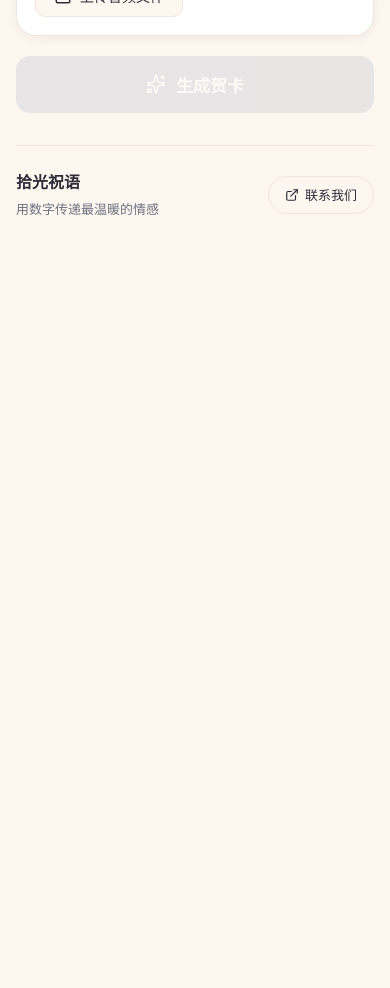
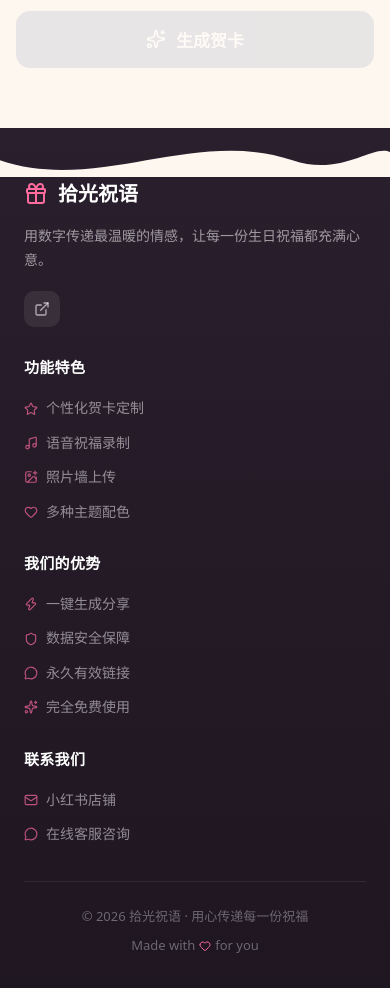
Before and after one commit to alingggsketch/cardbir, a React (Vite) app: page /card/1 in a window 390 px wide. Shown: the part 1640-2628 px from the top of the page. Before the commit the page ends 1944 px from the top, so only its background shows below. Built offline with nearby package versions, Linux system fonts and the light colour scheme.

Commit message:
feat: remove default material feature and update styles

```diff
--- a/src/index.css
+++ b/src/index.css
@@ -474,37 +474,6 @@ textarea {
   margin-top: 8px;
 }
 
-.btn-default-material {
-  display: inline-flex;
-  align-items: center;
-  gap: 6px;
-  margin-top: 10px;
-  padding: 8px 16px;
-  border-radius: 8px;
-  background: linear-gradient(135deg, var(--theme), #ff9a56);
-  color: white;
-  font-size: 13px;
-  font-weight: 500;
-  border: none;
-  cursor: pointer;
-  transition: opacity 0.2s, transform 0.15s;
-}
-
-.btn-default-material:hover {
-  opacity: 0.9;
-  transform: translateY(-1px);
-}
-
-.btn-default-material:active {
-  transform: translateY(0);
-}
-
-.btn-default-material:disabled {
-  opacity: 0.5;
-  cursor: not-allowed;
-  transform: none;
-}
-
 /* Audio Recorder */
 .audio-controls {
   display: flex;
@@ -544,6 +513,14 @@ textarea {
 @keyframes pulse-red {
   0%, 100% { box-shadow: 0 0 0 0 rgba(239, 68, 68, 0.4); }
   50% { box-shadow: 0 0 0 8px rgba(239, 68, 68, 0); }
+}
+
+@keyframes heartbeat {
+  0%, 100% { transform: scale(1); }
+  15% { transform: scale(1.2); }
+  30% { transform: scale(1); }
+  45% { transform: scale(1.15); }
+  60% { transform: scale(1); }
 }
 
 .btn-upload-audio {
@@ -758,57 +735,181 @@ textarea {
   animation: spin 0.8s linear infinite;
 }
 
-/* ===== Create Page Footer ===== */
-.create-footer {
+/* ===== Site Footer ===== */
+.site-footer {
+  position: relative;
+  background: linear-gradient(180deg, #2a1f2d 0%, #1e1621 100%);
+  color: rgba(255, 255, 255, 0.8);
+  margin-top: 0;
+}
+
+.footer-wave {
+  position: relative;
+  top: -1px;
+  color: var(--bg);
+  line-height: 0;
+}
+
+.footer-wave svg {
+  width: 100%;
+  height: 50px;
+}
+
+.footer-inner {
+  max-width: 960px;
+  margin: 0 auto;
+  padding: 0 24px 32px;
+}
+
+.footer-grid {
+  display: grid;
+  grid-template-columns: 1.4fr 1fr 1fr 1fr;
+  gap: 40px;
+  padding-bottom: 36px;
+  border-bottom: 1px solid rgba(255, 255, 255, 0.08);
+}
+
+/* Brand Column */
+.footer-brand-col {
+  padding-right: 20px;
+}
+
+.footer-logo {
+  display: flex;
+  align-items: center;
+  gap: 10px;
+  font-size: 20px;
+  font-weight: 700;
+  font-family: var(--font-display);
+  color: #fff;
+  margin-bottom: 14px;
+}
+
+.footer-logo svg {
+  color: var(--theme);
+}
+
+.footer-tagline {
+  font-size: 14px;
+  line-height: 1.7;
+  color: rgba(255, 255, 255, 0.55);
+  margin-bottom: 20px;
+}
+
+.footer-social {
+  display: flex;
+  gap: 10px;
+}
+
+.social-icon {
+  display: flex;
+  align-items: center;
+  justify-content: center;
+  width: 36px;
+  height: 36px;
+  border-radius: 10px;
+  background: rgba(255, 255, 255, 0.08);
+  color: rgba(255, 255, 255, 0.6);
+  text-decoration: none;
+  transition: all 0.25s;
+}
+
+.social-icon:hover {
+  background: var(--theme);
+  color: #fff;
+  transform: translateY(-2px);
+}
+
+/* Link Columns */
+.footer-heading {
+  font-size: 15px;
+  font-weight: 600;
+  color: #fff;
+  margin-bottom: 18px;
+  letter-spacing: 0.3px;
+}
+
+.footer-links {
+  list-style: none;
+  display: flex;
+  flex-direction: column;
+  gap: 12px;
+}
+
+.footer-links li {
+  display: flex;
+  align-items: center;
+  gap: 8px;
+  font-size: 14px;
+  color: rgba(255, 255, 255, 0.5);
+  transition: color 0.2s;
+}
+
+.footer-links li:hover {
+  color: rgba(255, 255, 255, 0.9);
+}
+
+.footer-links li svg {
+  flex-shrink: 0;
+  color: var(--theme);
+  opacity: 0.7;
+}
+
+.footer-links a {
+  color: rgba(255, 255, 255, 0.5);
+  text-decoration: none;
+  transition: color 0.2s;
+}
+
+.footer-links a:hover {
+  color: var(--theme);
+}
+
+/* Bottom Bar */
+.footer-bottom {
   display: flex;
   align-items: center;
   justify-content: space-between;
-  padding: 24px 0;
-  margin-top: 32px;
-  border-top: 1px solid var(--border);
-}
-
-.footer-left {
-  display: flex;
-  flex-direction: column;
+  padding-top: 24px;
+  font-size: 13px;
+  color: rgba(255, 255, 255, 0.35);
+}
+
+.footer-icp {
+  display: flex;
+  align-items: center;
   gap: 4px;
 }
 
-.footer-brand {
-  font-size: 16px;
-  font-weight: 700;
-  color: var(--text);
-  font-family: var(--font-display);
-}
-
-.footer-desc {
-  font-size: 13px;
-  color: var(--text-secondary);
-}
-
-.footer-right {
-  flex-shrink: 0;
-}
-
-.footer-contact {
-  display: inline-flex;
-  align-items: center;
-  gap: 6px;
-  padding: 8px 16px;
-  border-radius: 20px;
-  background: var(--bg);
-  border: 1.5px solid var(--border);
-  color: var(--text);
-  font-size: 13px;
-  font-weight: 500;
-  text-decoration: none;
-  transition: all 0.2s;
-}
-
-.footer-contact:hover {
-  border-color: var(--theme);
+.footer-heart-icon {
   color: var(--theme);
-  background: rgba(255, 107, 157, 0.06);
+  animation: heartbeat 2s ease-in-out infinite;
+}
+
+/* Mobile Footer */
+@media (max-width: 640px) {
+  .footer-grid {
+    grid-template-columns: 1fr 1fr;
+    gap: 32px 24px;
+  }
+
+  .footer-brand-col {
+    grid-column: 1 / -1;
+    padding-right: 0;
+  }
+
+  .footer-bottom {
+    flex-direction: column;
+    gap: 8px;
+    text-align: center;
+  }
+}
+
+@media (max-width: 400px) {
+  .footer-grid {
+    grid-template-columns: 1fr;
+    gap: 28px;
+  }
 }
 
 /* ===== QR Code Modal ===== */
@@ -1475,14 +1576,30 @@ textarea {
 
 /* Footer */
 .card-footer {
-  padding: 32px 20px 48px;
+  display: flex;
+  flex-direction: column;
+  align-items: center;
+  gap: 12px;
+  padding: 28px 20px 48px;
   text-align: center;
-  display: flex;
-  align-items: center;
-  justify-content: center;
-  gap: 8px;
   font-size: 14px;
   color: var(--text-secondary);
+  position: relative;
+}
+
+.card-footer::before {
+  content: '';
+  position: absolute;
+  top: 0;
+  left: 20%;
+  right: 20%;
+  height: 1px;
+  background: linear-gradient(90deg, transparent, var(--border), var(--theme), var(--border), transparent);
+  opacity: 0.6;
+}
+
+.footer-heart {
+  animation: heartbeat 2s ease-in-out infinite;
 }
 
 /* Error Page */
@@ -1647,14 +1764,6 @@ textarea {
   color: var(--text);
 }
 
-.card-footer {
-  display: flex;
-  flex-direction: column;
-  align-items: center;
-  gap: 8px;
-  padding-top: 16px;
-  border-top: 1px dashed var(--border);
-}
 
 .card-qr-section {
   display: flex;
--- a/src/pages/CreateCard.jsx
+++ b/src/pages/CreateCard.jsx
@@ -1,5 +1,5 @@
 import { useState, useMemo } from 'react';
-import { Gift, Sparkles, Calendar, User, Heart, Music, Mic, ImagePlus, ExternalLink } from 'lucide-react';
+import { Gift, Sparkles, Calendar, User, Heart, Music, Mic, ImagePlus, ExternalLink, Mail, MessageCircle, Star, Shield, Zap } from 'lucide-react';
 import ImageUploader from '../components/ImageUploader';
 import AudioRecorder from '../components/AudioRecorder';
 import MusicSelector from '../components/MusicSelector';
@@ -63,6 +63,7 @@ export default function CreateCard() {
   };
 
   return (
+    <>
     <div className="create-page">
       <header className="create-header">
         <div className="header-icon">
@@ -193,26 +194,89 @@ export default function CreateCard() {
           )}
         </button>
       </main>
+    </div>
 
-      <footer className="create-footer">
-        <div className="footer-left">
-          <h3 className="footer-brand">拾光祝语</h3>
-          <p className="footer-desc">用数字传递最温暖的情感</p>
+    <footer className="site-footer">
+      <div className="footer-wave">
+        <svg viewBox="0 0 1440 60" preserveAspectRatio="none">
+          <path d="M0,40 C360,80 720,0 1080,40 C1260,60 1380,20 1440,30 L1440,60 L0,60 Z" fill="currentColor" />
+        </svg>
       </div>
-        <div className="footer-right">
+
+      <div className="footer-inner">
+        <div className="footer-grid">
+          {/* Brand */}
+          <div className="footer-col footer-brand-col">
+            <div className="footer-logo">
+              <Gift size={24} />
+              <span>拾光祝语</span>
+            </div>
+            <p className="footer-tagline">用数字传递最温暖的情感，让每一份生日祝福都充满心意。</p>
+            <div className="footer-social">
               <a
                 href="https://www.xiaohongshu.com/shop/6a08a3f9826d030015cae46f?instation_link=xhsdiscover%3A%2F%2Fshop_detail%3Fseller_id%3D6a08a3f9826d030015cae46f%26general_param%3D%257B%2522source%2522%3A%2522share%2522%257D%26source%3Dshare&page_instance=3957&back_chain_id=shop_homepage_share&share_id=a01ba04082f74e6d905c88f14c9ce7e6&share_channel=wechat"
                 target="_blank"
                 rel="noopener noreferrer"
-            className="footer-contact"
+                className="social-icon"
+                title="小红书"
               >
-            <ExternalLink size={14} />
-            <span>联系我们</span>
+                <ExternalLink size={16} />
               </a>
+            </div>
+          </div>
+
+          {/* Features */}
+          <div className="footer-col">
+            <h4 className="footer-heading">功能特色</h4>
+            <ul className="footer-links">
+              <li><Star size={14} /> <span>个性化贺卡定制</span></li>
+              <li><Music size={14} /> <span>语音祝福录制</span></li>
+              <li><ImagePlus size={14} /> <span>照片墙上传</span></li>
+              <li><Heart size={14} /> <span>多种主题配色</span></li>
+            </ul>
+          </div>
+
+          {/* Advantages */}
+          <div className="footer-col">
+            <h4 className="footer-heading">我们的优势</h4>
+            <ul className="footer-links">
+              <li><Zap size={14} /> <span>一键生成分享</span></li>
+              <li><Shield size={14} /> <span>数据安全保障</span></li>
+              <li><MessageCircle size={14} /> <span>永久有效链接</span></li>
+              <li><Sparkles size={14} /> <span>完全免费使用</span></li>
+            </ul>
+          </div>
+
+          {/* Contact */}
+          <div className="footer-col">
+            <h4 className="footer-heading">联系我们</h4>
+            <ul className="footer-links">
+              <li>
+                <Mail size={14} />
+                <a
+                  href="https://www.xiaohongshu.com/shop/6a08a3f9826d030015cae46f?instation_link=xhsdiscover%3A%2F%2Fshop_detail%3Fseller_id%3D6a08a3f9826d030015cae46f%26general_param%3D%257B%2522source%2522%3A%2522share%2522%257D%26source%3Dshare&page_instance=3957&back_chain_id=shop_homepage_share&share_id=a01ba04082f74e6d905c88f14c9ce7e6&share_channel=wechat"
+                  target="_blank"
+                  rel="noopener noreferrer"
+                >
+                  小红书店铺
+                </a>
+              </li>
+              <li>
+                <MessageCircle size={14} />
+                <span>在线客服咨询</span>
+              </li>
+            </ul>
+          </div>
+        </div>
+
+        <div className="footer-bottom">
+          <p className="footer-copyright">&copy; {new Date().getFullYear()} 拾光祝语 &middot; 用心传递每一份祝福</p>
+          <p className="footer-icp">Made with <Heart size={12} className="footer-heart-icon" /> for you</p>
+        </div>
       </div>
     </footer>
 
     {showQR && <QRCodeModal url={shareUrl} onClose={() => setShowQR(false)} cardData={form} />}
-    </div>
+  </>
   );
 }
--- a/src/pages/ViewCard.jsx
+++ b/src/pages/ViewCard.jsx
@@ -329,7 +329,7 @@ export default function ViewCard() {
           {/* Footer */}
           <footer className="card-footer">
             <p>来自 {cardData.from} 的生日祝福</p>
-            <Heart size={16} style={{ color: themeColor }} />
+            <Heart size={16} className="footer-heart" style={{ color: themeColor }} />
           </footer>
         </div>
       )}
```
Also changed, not shown: src/components/ImageUploader.jsx (+1 -55 lines). Lines whose indentation alone changed are shown as unchanged.
